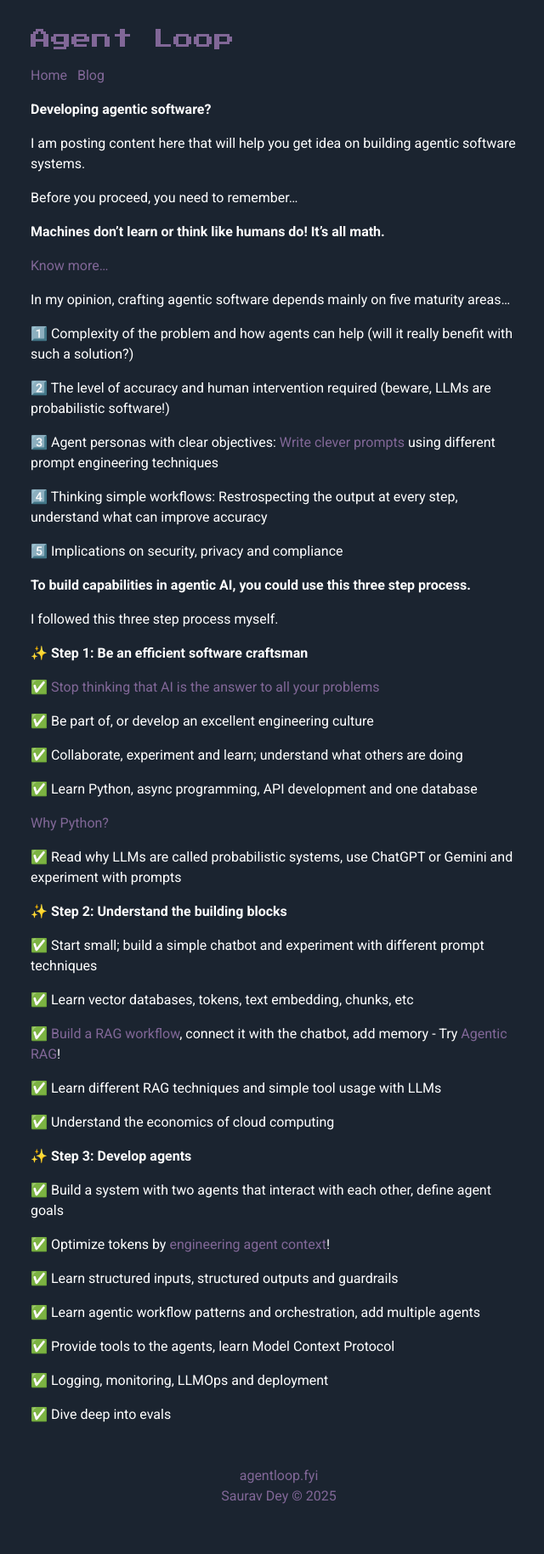
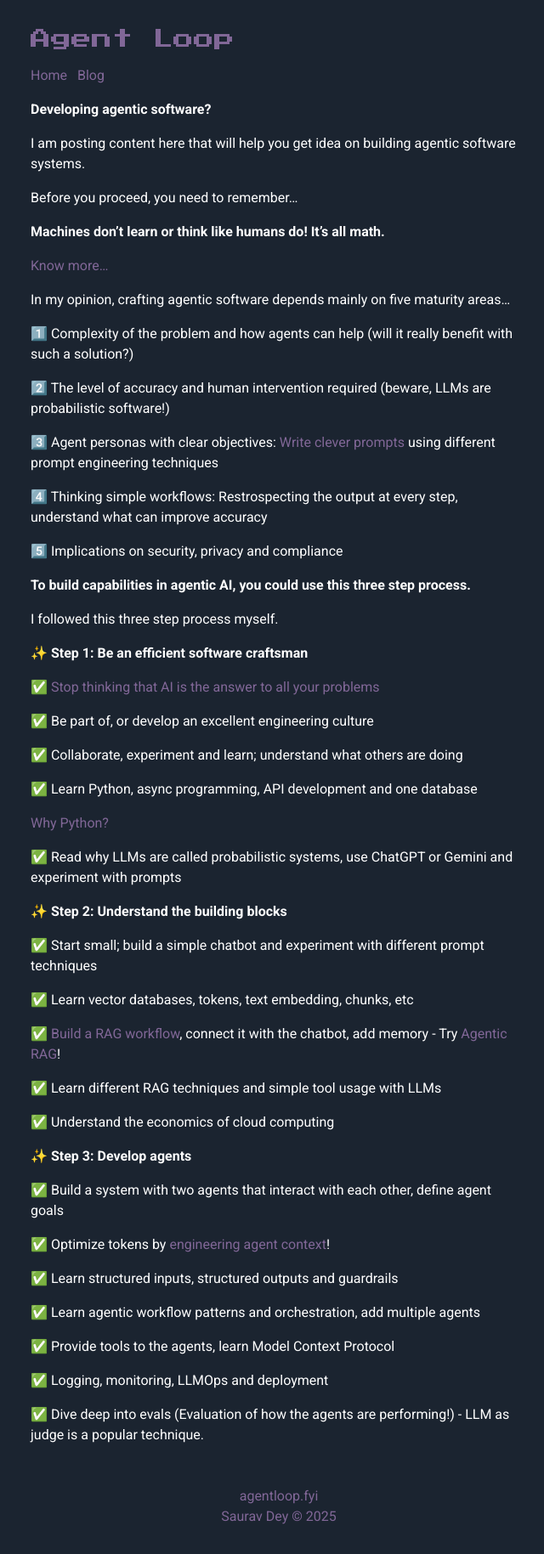
Before and after one commit to agentloopfyi/agentloopfyi.github.io, a Jekyll site: the page built from _pages/agentic-ai.markdown, in a window 1280 px wide. Shown: the whole page at 85% size, without its empty margins (312-952 px from the left). Built offline with Jekyll 4.4.1, drawn with Linux system fonts in a browser that asks for light colours; before the commit the page ends 1805 px from its top, so only the background shows below that.

Commit message:
Update agentic-ai.markdown

```diff
--- a/_pages/agentic-ai.markdown
+++ b/_pages/agentic-ai.markdown
@@ -73,4 +73,4 @@ I followed this three step process myself.
 
 ✅ Logging, monitoring, LLMOps and deployment
 
-✅ Dive deep into evals
+✅ Dive deep into evals (Evaluation of how the agents are performing!) - LLM as judge is a popular technique.
```
